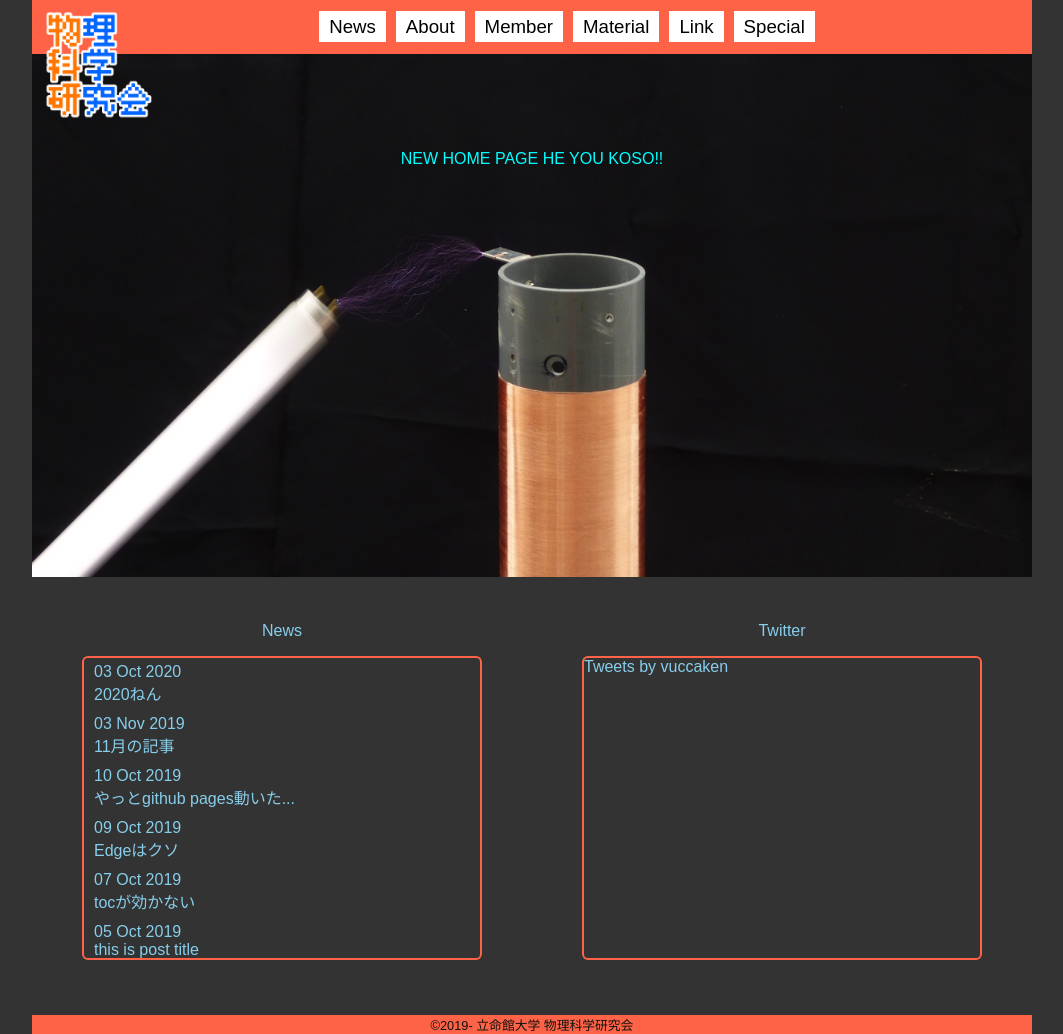
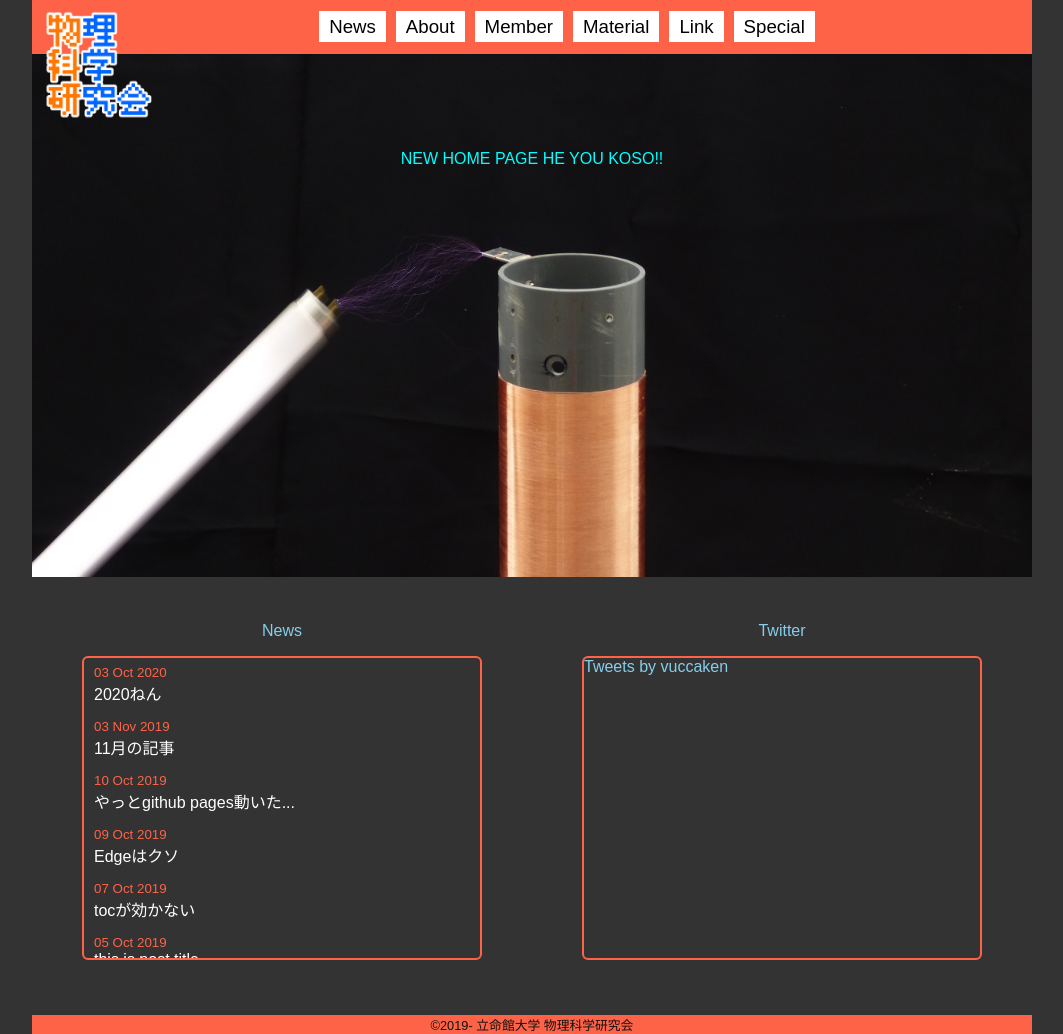
Before and after one commit to vuccaken/vuccaken.github.io, a Jekyll site: the page built from index.md, in a window 1280 px wide. Shown: the whole page, without its empty margins (108-1171 px from the left). Built offline with Jekyll 4.4.1, drawn with Linux system fonts in a browser that asks for light colours; comment, search, counter and statistics services are not loaded.

Commit message:
Update home.scss

```diff
--- a/_sass/home.scss
+++ b/_sass/home.scss
@@ -52,9 +52,18 @@
 }
 .home-news {
   padding: 5px 10px;
+  padding-bottom: 7px;
   // border-bottom: solid 1px #aaa;
+}
+.news-list_date {
+  color: tomato;
+  font-size: 10pt;
+}
+.news-list_title {
+  color: #fff;
   font-size: 12pt;
 }
+
 .home-news:hover {
   // background-color: aqua;
   background-color: rgba(0,0,0,0.3);
```
